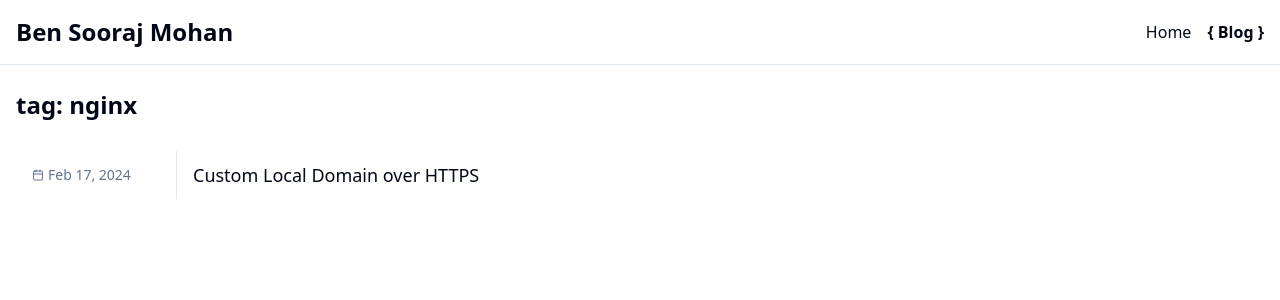
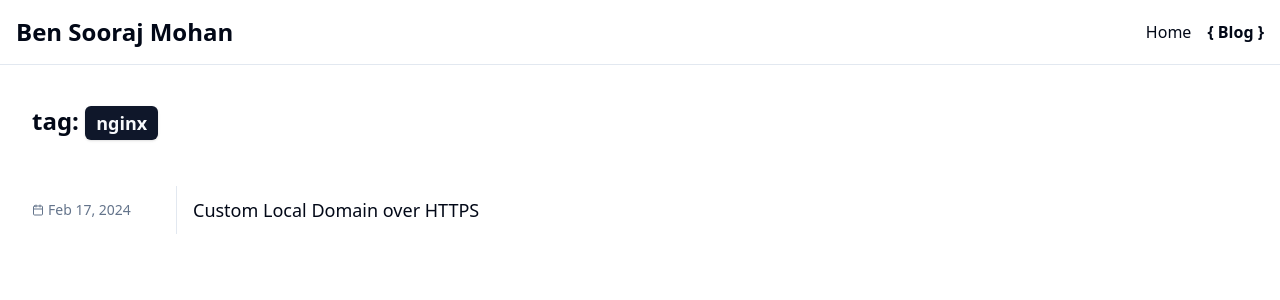
Before and after one commit to bensooraj/bensooraj.github.io, a React (Vite) app: page /blog/tags/nginx in a window 1280 px wide. Shown: the top 300 px of the page. Built offline with nearby package versions, Linux system fonts and the light colour scheme.

Commit message:
a little cosmetics

```diff
--- a/src/routes/blog/tags/$id.tsx
+++ b/src/routes/blog/tags/$id.tsx
@@ -2,6 +2,7 @@ import { createFileRoute, Link } from '@tanstack/react-router'
 import { BlogPostMetadata } from '@/types/blogs'
 import { Calendar } from 'lucide-react'
 import { Separator } from '@/components/ui/separator'
+import { Badge } from '@/components/ui/badge'
 
 export const Route = createFileRoute('/blog/tags/$id')({
     loader: async ({ params }) => {
@@ -43,7 +44,7 @@ function BlogPostsByTag() {
         <>
         <main className="container px-4 py-6 mx-auto">
             <div className="flex items-center justify-between mb-6">
-                <h2 className="text-2xl font-bold">tag: {tag}</h2>
+                <h2 className="p-4 text-2xl font-bold">tag: <Badge className='text-lg'>{tag}</Badge></h2>
                 {/*  */}
             </div>
             <div className="space-y-1">
```
